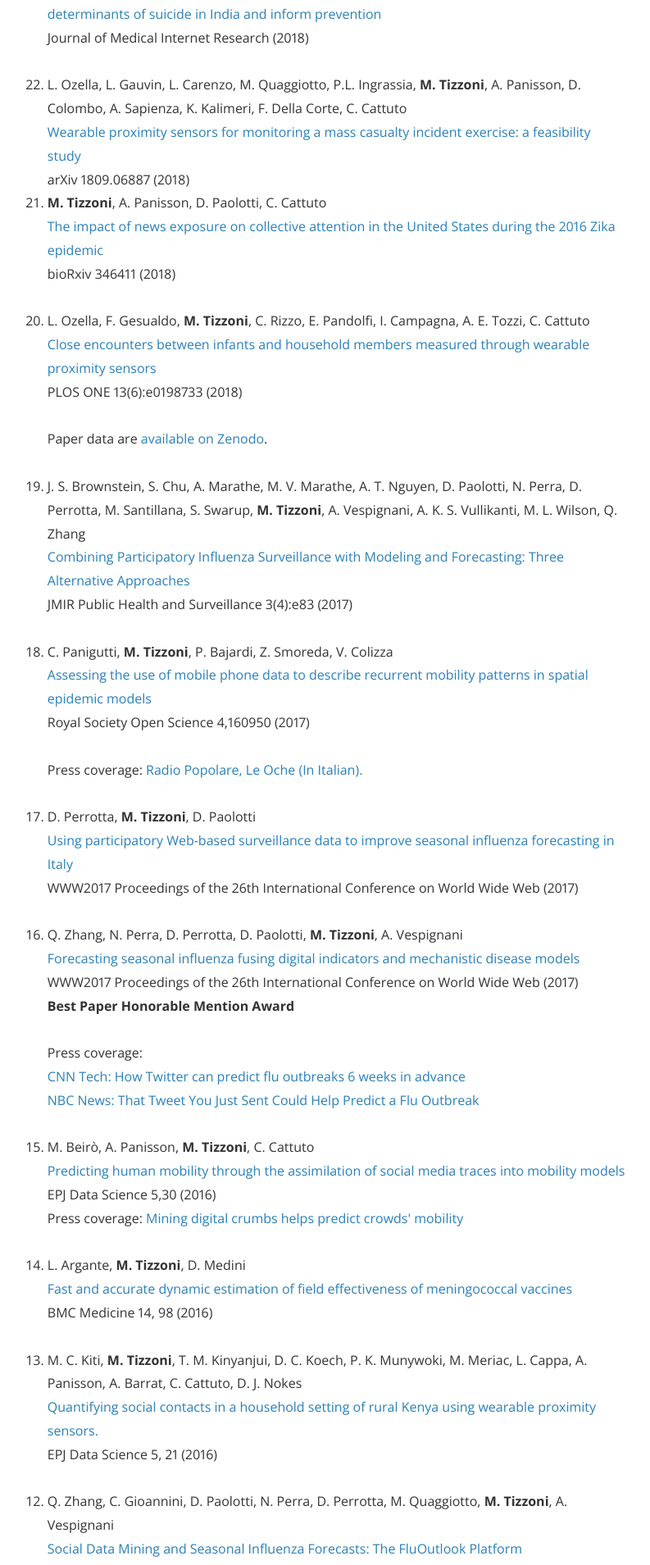
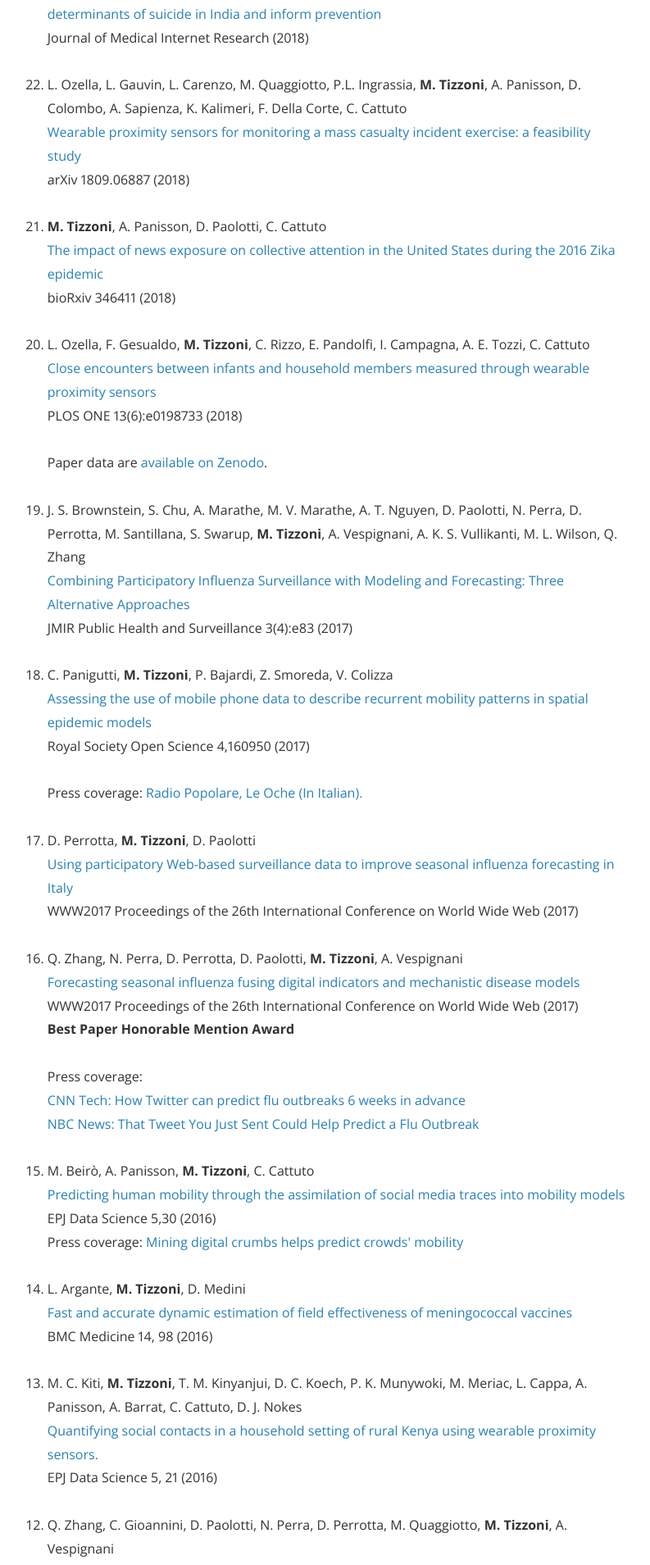
Before and after one commit to micheletizzoni/micheletizzoni.github.io, a Jekyll site: the page built from 3_publications.md, in a window 1280 px wide. Shown: the part 519-2428 px from the top of the page at 82% size, without its empty margins (243-1036 px from the left). Built offline with Jekyll 4.4.1, drawn with Linux system fonts in a browser that asks for light colours; nearby versions of some CDN libraries.

Commit message:
Update 3_publications.md

```diff
--- a/3_publications.md
+++ b/3_publications.md
@@ -20,7 +20,8 @@ Check out my profile on [Google Scholar](https://scholar.google.it/citations?use
 
   <li>L. Ozella, L. Gauvin, L. Carenzo, M. Quaggiotto, P.L. Ingrassia, <strong>M. Tizzoni</strong>, A. Panisson, D. Colombo, A. Sapienza, K. Kalimeri, F. Della Corte, C. Cattuto<br>
   <a href="https://arxiv.org/abs/1809.06887">Wearable proximity sensors for monitoring a mass casualty incident exercise: a feasibility study</a><br>
-  arXiv 1809.06887 (2018)
+  arXiv 1809.06887 (2018)<br>
+  <br>
 
   <li><strong>M. Tizzoni</strong>, A. Panisson, D. Paolotti, C. Cattuto <br>
   <a href="https://www.biorxiv.org/content/early/2018/06/17/346411">The impact of news exposure on collective attention in the United States during the 2016 Zika epidemic</a><br>
```
